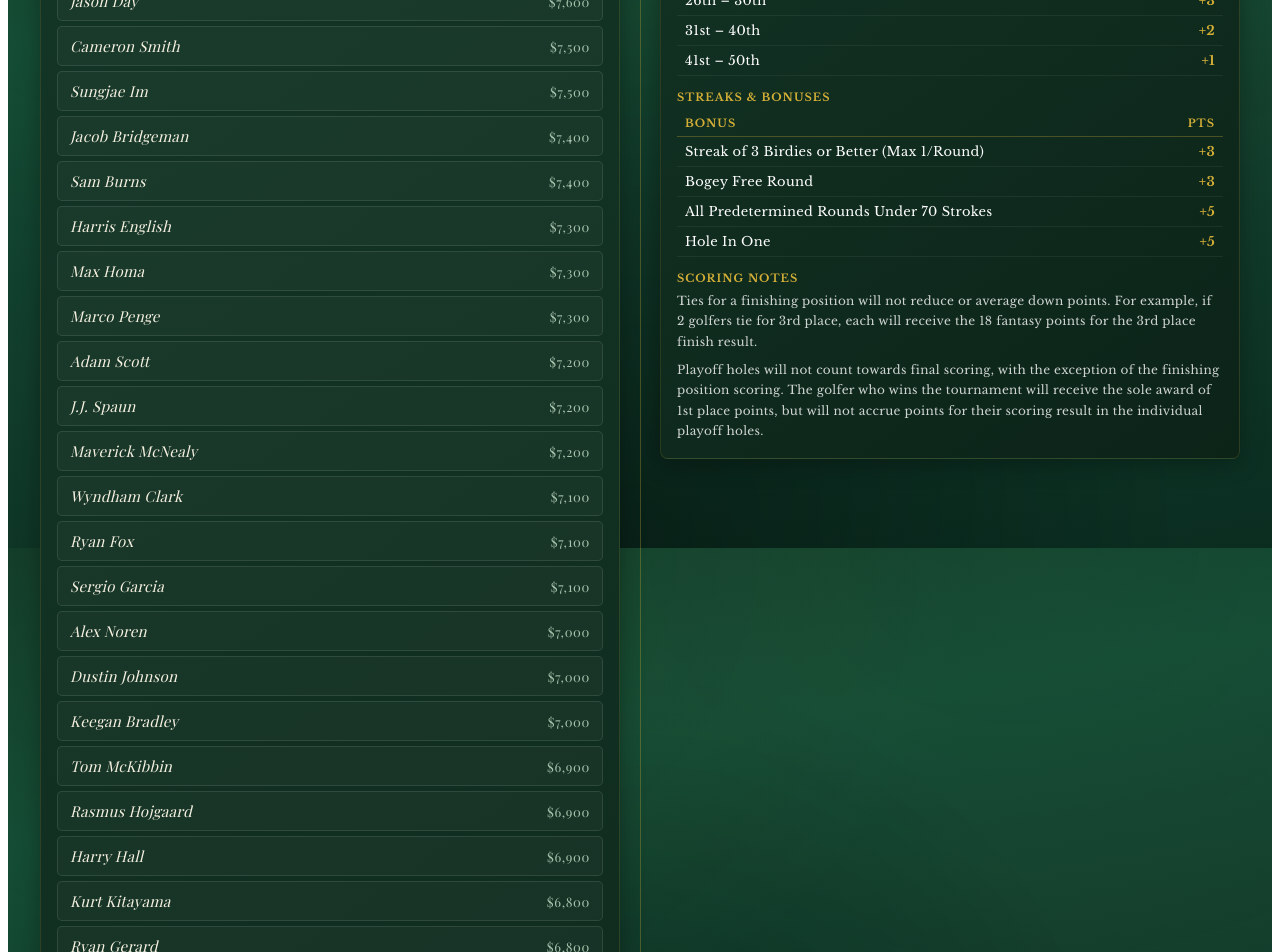
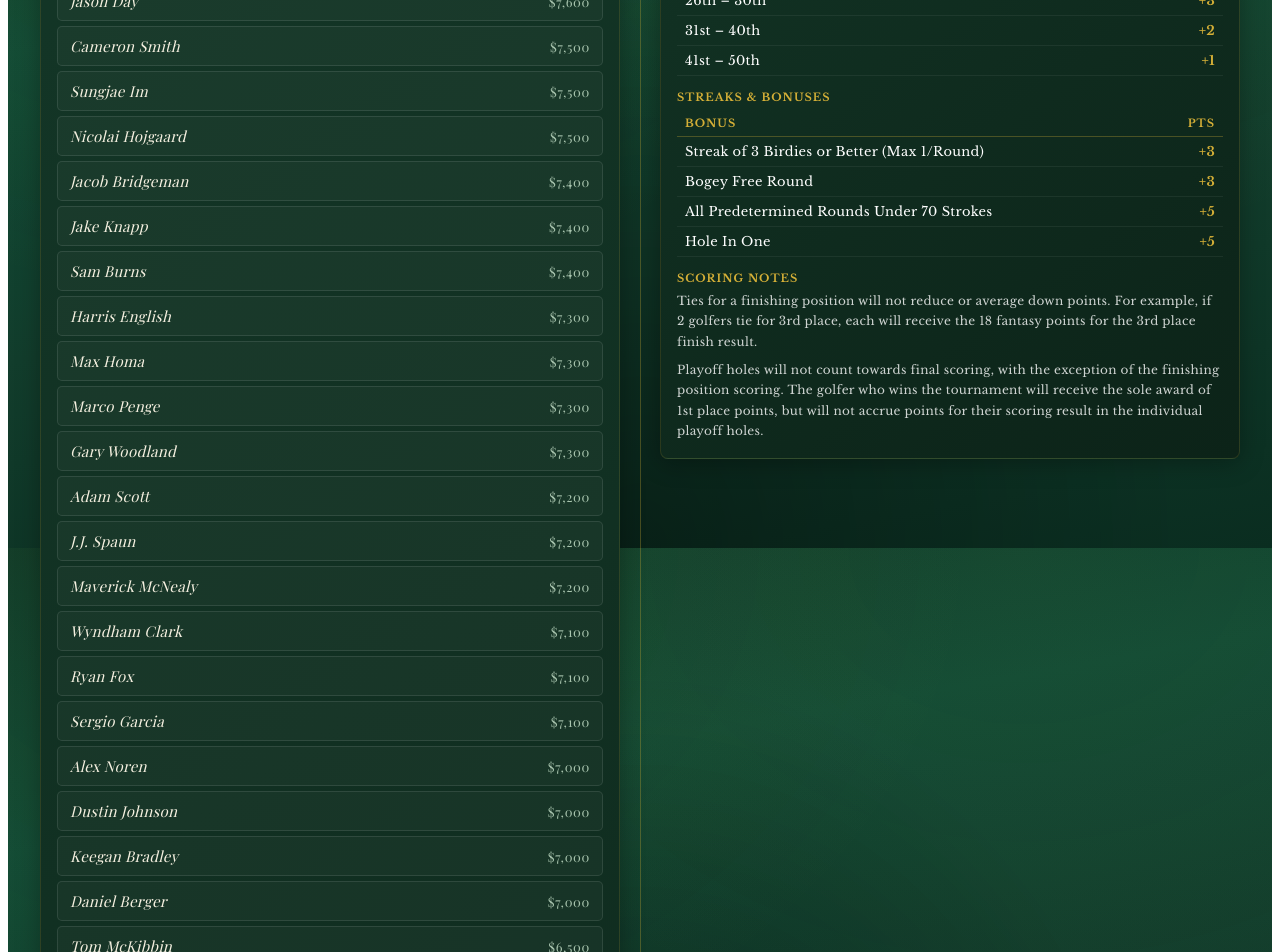
Before and after one commit to richieconroy1/peter-pan-masters, a Next.js app: page / in a window 1280 px wide. Shown: the part 1860-2812 px from the top of the page. Built offline with nearby package versions, Linux system fonts and the light colour scheme; no server answers; the database is empty; a web font is replaced by a local one.

Commit message:
add missing players, fix McKibbin salary

```diff
--- a/app/page.js
+++ b/app/page.js
@@ -115,11 +115,14 @@
       { name: "Jason Day", salary: 7600 },
       { name: "Cameron Smith", salary: 7500 },
       { name: "Sungjae Im", salary: 7500 },
+      { name: "Nicolai Hojgaard", salary: 7500 },
       { name: "Jacob Bridgeman", salary: 7400 },
+      { name: "Jake Knapp", salary: 7400 },
       { name: "Sam Burns", salary: 7400 },
       { name: "Harris English", salary: 7300 },
       { name: "Max Homa", salary: 7300 },
       { name: "Marco Penge", salary: 7300 },
+      { name: "Gary Woodland", salary: 7300 },
       { name: "Adam Scott", salary: 7200 },
       { name: "J.J. Spaun", salary: 7200 },
       { name: "Maverick McNealy", salary: 7200 },
@@ -129,7 +132,8 @@
       { name: "Alex Noren", salary: 7000 },
       { name: "Dustin Johnson", salary: 7000 },
       { name: "Keegan Bradley", salary: 7000 },
-      { name: "Tom McKibbin", salary: 6900 },
+      { name: "Daniel Berger", salary: 7000 },
+      { name: "Tom McKibbin", salary: 6500 },
       { name: "Rasmus Hojgaard", salary: 6900 },
       { name: "Harry Hall", salary: 6900 },
       { name: "Kurt Kitayama", salary: 6800 },
```
